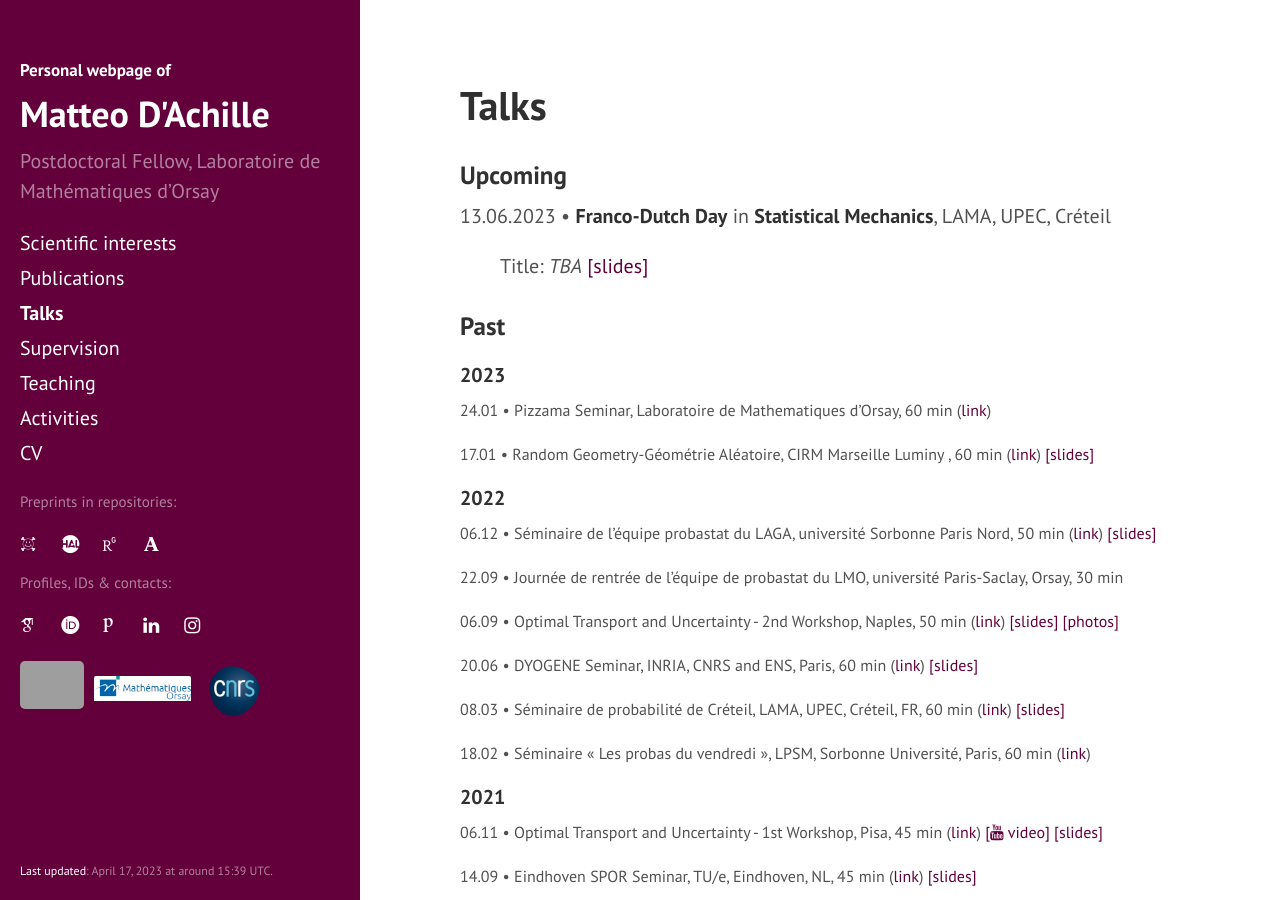
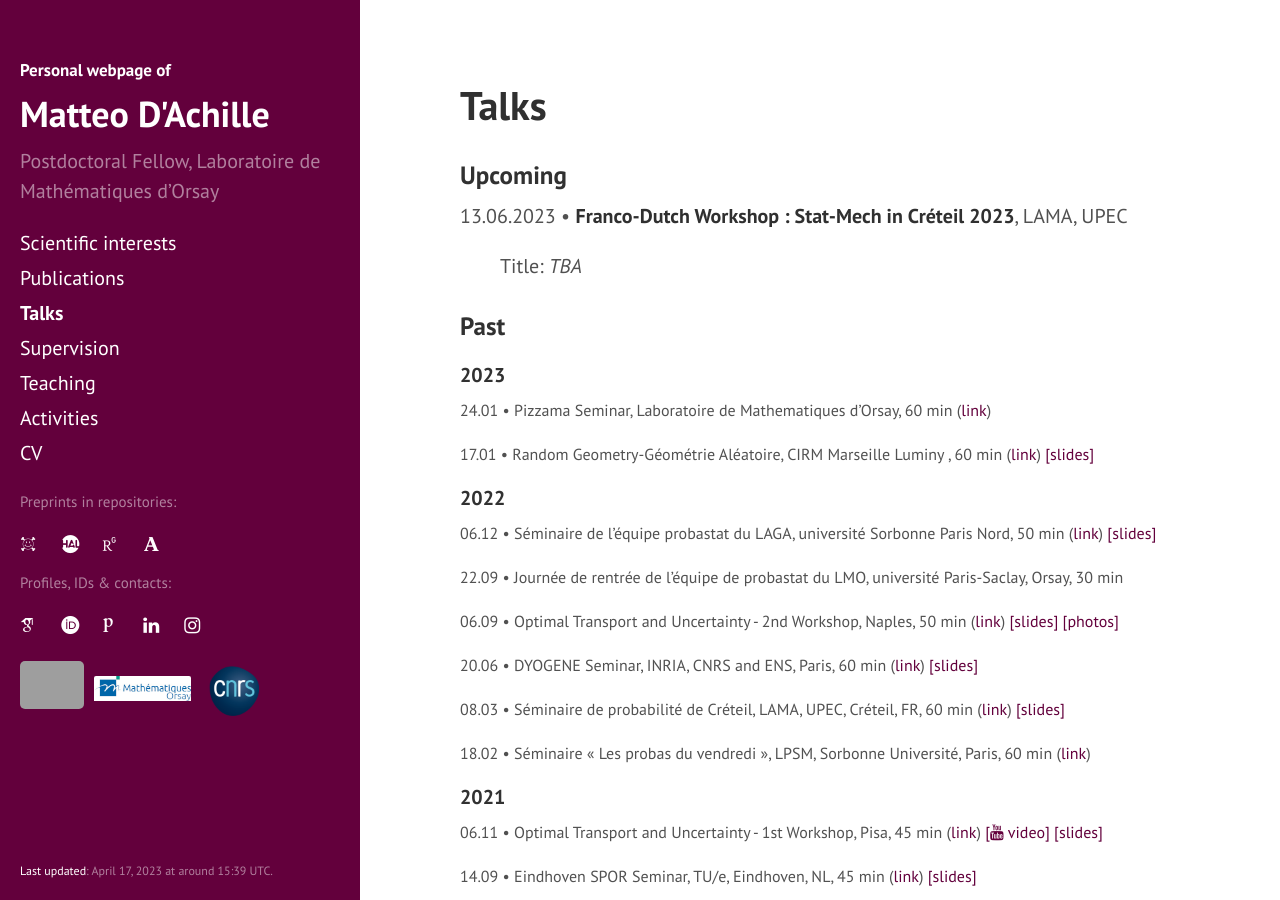
Before and after one commit to matteodachille/matteodachille.github.io, a Jekyll site: the page built from talks.md, in a window 1280 px wide and 900 px high. Built offline with Jekyll 4.4.1, drawn with Linux system fonts in a browser that asks for light colours; nearby versions of some CDN libraries; some web fonts are replaced; grey boxes are pictures that could not be loaded.

Commit message:
Updated talk list

```diff
--- a/talks.md
+++ b/talks.md
@@ -25,11 +25,11 @@ s
 
 ### Upcoming
 
-13.06.2023 &#x2022; **Franco-Dutch Day** in **Statistical Mechanics**, LAMA, UPEC, Créteil <!--([link](#){:target="_blank"})  -->
+13.06.2023 &#x2022; **Franco-Dutch Workshop : Stat-Mech in Créteil 2023**, LAMA, UPEC <!--([link](#){:target="_blank"})  -->
 {: style="font-size: 20px" }
 
 
-Title: _TBA_ [ [slides] ](#){:target="_blank"}
+Title: _TBA_ <!--[ [slides] ](#){:target="_blank"}-->
 {: style="margin-left: 40px" }
 
 
```
